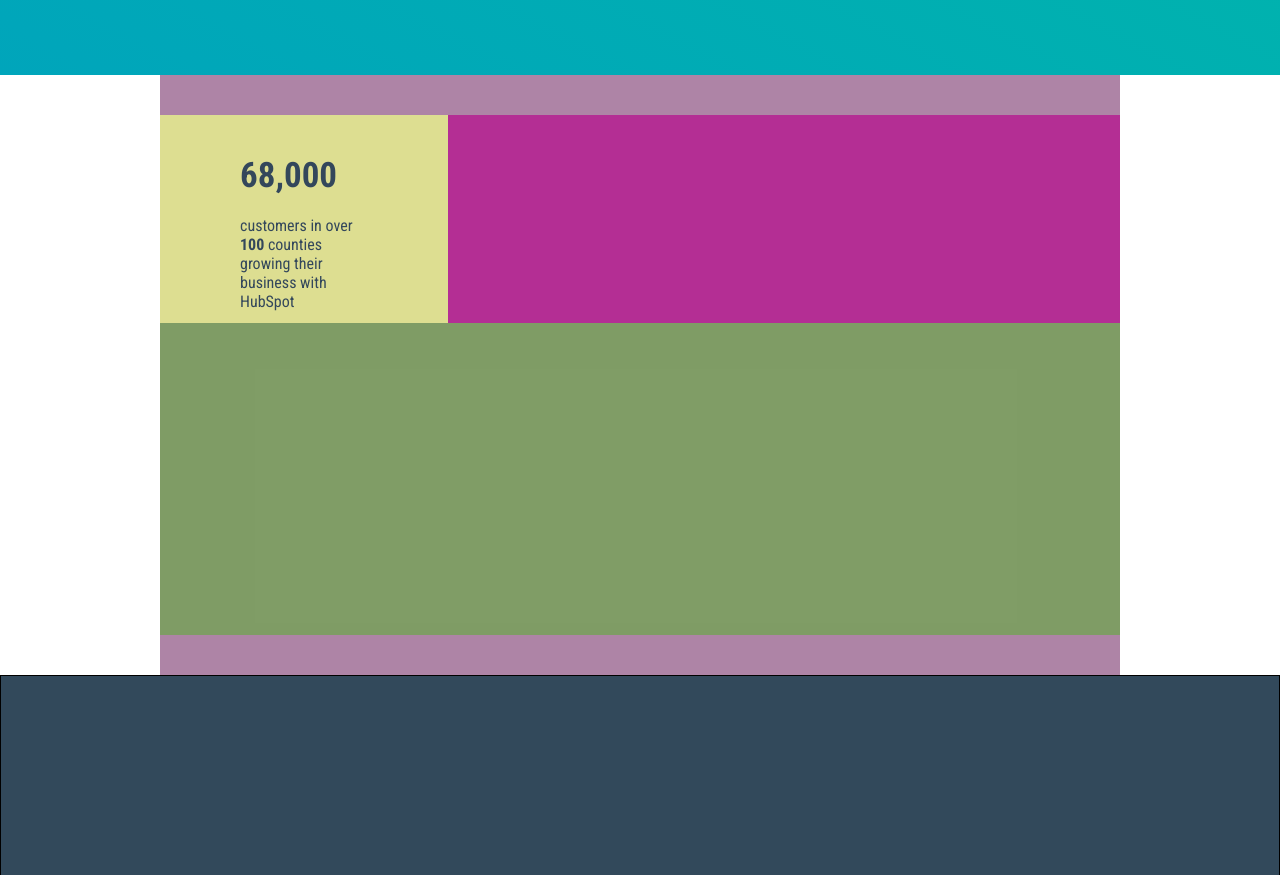
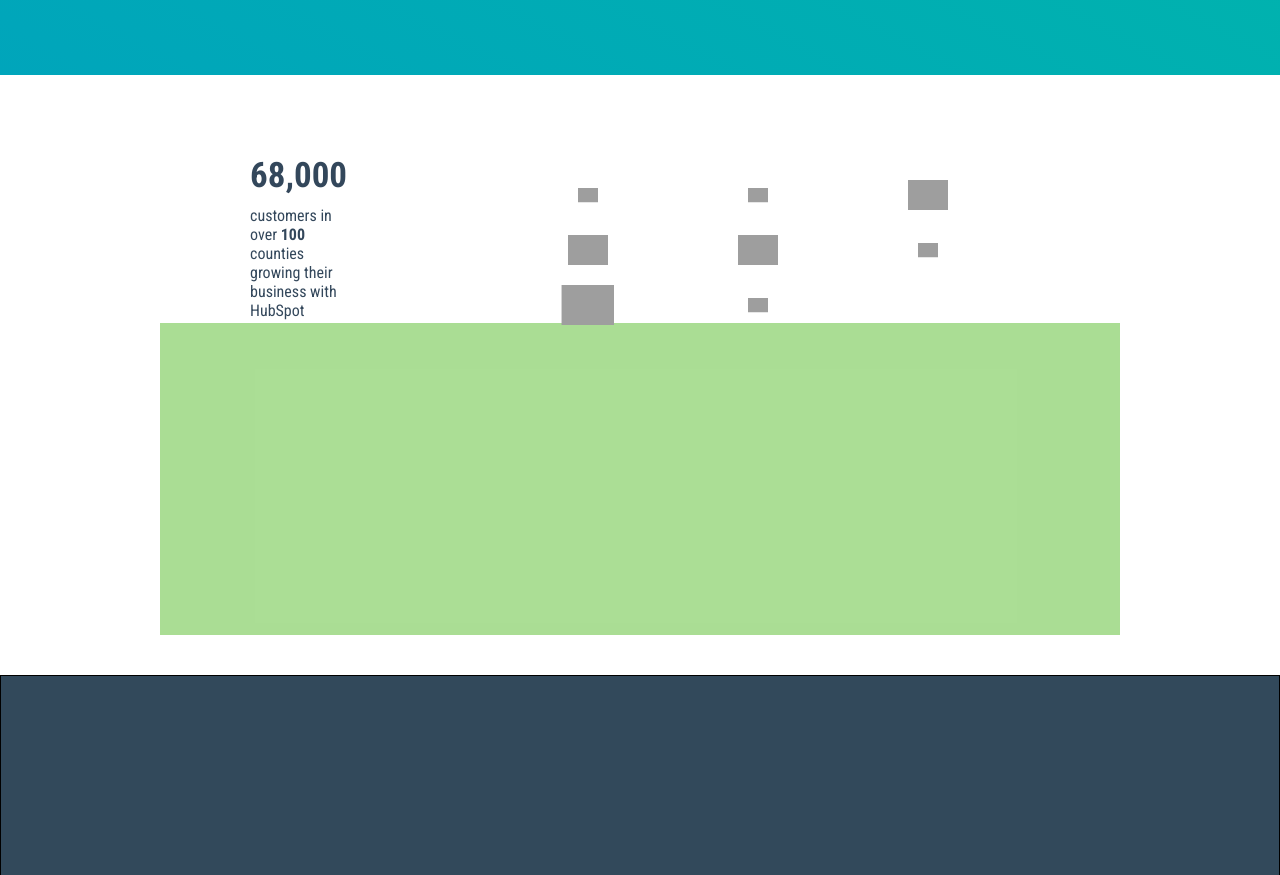
Before and after one commit to riccardo82c/htmlcss-hubspot, a plain HTML site: page index.html in a window 1280 px wide. Shown: the part 2680-3555 px from the top of the page. Drawn offline with Linux system fonts and the light colour scheme; grey boxes are pictures that could not be loaded.

Commit message:
brand section

```diff
--- a/css/style.css
+++ b/css/style.css
@@ -457,16 +457,15 @@ i.circle {
 /*************************/
 /* BKG BLUE SECTION */
 /*************************/
-
 .bg_white_small .container {
     height: 100%;
-    background-color: rgba(108, 32, 93, 0.55);
+    /* background-color: rgba(108, 32, 93, 0.55); */
     padding: 40px 0;
 }
 
 .bg_white_small .up {
     height: 40%;
-    background-color: rgba(109, 29, 184, 0.47);
+    /* background-color: rgba(109, 29, 184, 0.47); */
 }
 
 .bg_white_small .down {
@@ -477,19 +476,54 @@ i.circle {
 .bg_white_small .up .left {
     height: 100%;
     width: 30%;
-    padding: 40px 80px;
+    padding: 40px 90px;
     float: left;
-    background-color: rgb(221, 222, 145);
+    /* background-color: rgb(221, 222, 145); */
 }
 
 .bg_white_small .up .left h4 {
-    margin-top: 20px;
+    margin-top: 10px;
 }
-
 
 .bg_white_small .up .right {
     height: 100%;
     width: 70%;
     float: left;
-    background-color: rgba(223, 4, 119, 0.46);
+    /* background-color: rgba(223, 4, 119, 0.46); */
 }
+
+.bg_white_small .logos {
+    padding: 55px;
+}
+
+.bg_white_small .logos .commercial {
+    width: 170px;
+    height: 50px;
+    float: left;
+    margin-bottom: 5px;
+    /* border: 1px solid white; */
+    position: relative;
+}
+
+.commercial img {
+    position: absolute;
+    top: 50%;
+    left: 50%;
+    transform: translate(-50%, -50%);
+}
+
+/* brand */
+/* big */
+.commercial img.big_brand {
+    height: 15px;
+}
+
+/* medium */
+.commercial img.medium_brand {
+    height: 30px;
+}
+
+/* small */
+.commercial img.small_brand {
+    height: 40px;
+}
--- a/index.html
+++ b/index.html
@@ -252,7 +252,36 @@
 
 
 
-                <div class="right"></div>
+                <div class="right">
+                    <div class="logos clearfix">
+                        <div class="commercial">
+                            <img src="https://web.archive.org/web/20200202075006im_/https://www.hubspot.com/hubfs/assets/hubspot.com/home/home_page_logos_June_2019/Atlassian-horizontal-blue@2x.png" alt="" class="big_brand">
+                        </div>
+                        <div class="commercial">
+                            <img src="https://web.archive.org/web/20200202075008im_/https://www.hubspot.com/hubfs/assets/hubspot.com/home/home_page_logos_June_2019/doordash_owler_20181011_194113_original@2x.png" alt="" class="big_brand">
+                        </div>
+                        <div class="commercial">
+                            <img src="https://web.archive.org/web/20200202075010im_/https://www.hubspot.com/hubfs/assets/hubspot.com/home/home_page_logos_June_2019/g2crowd-logo@2x.png" alt="" class="medium_brand">
+                        </div>
+                        <div class="commercial">
+                            <img src="https://web.archive.org/web/20200202075012im_/https://www.hubspot.com/hubfs/assets/hubspot.com/home/home_page_logos_June_2019/purple-logo@2x.png" alt="" class="medium_brand">
+                        </div>
+                        <div class="commercial">
+                            <img src="https://web.archive.org/web/20200202075014im_/https://www.hubspot.com/hubfs/assets/hubspot.com/home/home_page_logos_June_2019/Subaru_Logo_v2_186x63@2x.png" alt="" class="medium_brand">
+                        </div>
+                        <div class="commercial">
+                            <img src="https://web.archive.org/web/20200202075016im_/https://www.hubspot.com/hubfs/assets/hubspot.com/home/home_page_logos_June_2019/Wistia_logo@2x.png" alt="" class="big_brand">
+                        </div>
+                        <div class="commercial">
+                            <img src="https://web.archive.org/web/20200202075017im_/https://www.hubspot.com/hubfs/assets/hubspot.com/home/home_page_logos_June_2019/Classpass-logo@2x.png" alt="" class="small_brand">
+                        </div>
+                        <div class="commercial">
+                            <img src="https://web.archive.org/web/20200202075018im_/https://www.hubspot.com/hubfs/assets/hubspot.com/home/home_page_logos_June_2019/VMware_logo_gry_RGB_300dpi@2x.png" alt="" class="big_brand">
+                        </div>
+
+
+                    </div>
+                </div>
 
             </div>
 
```
